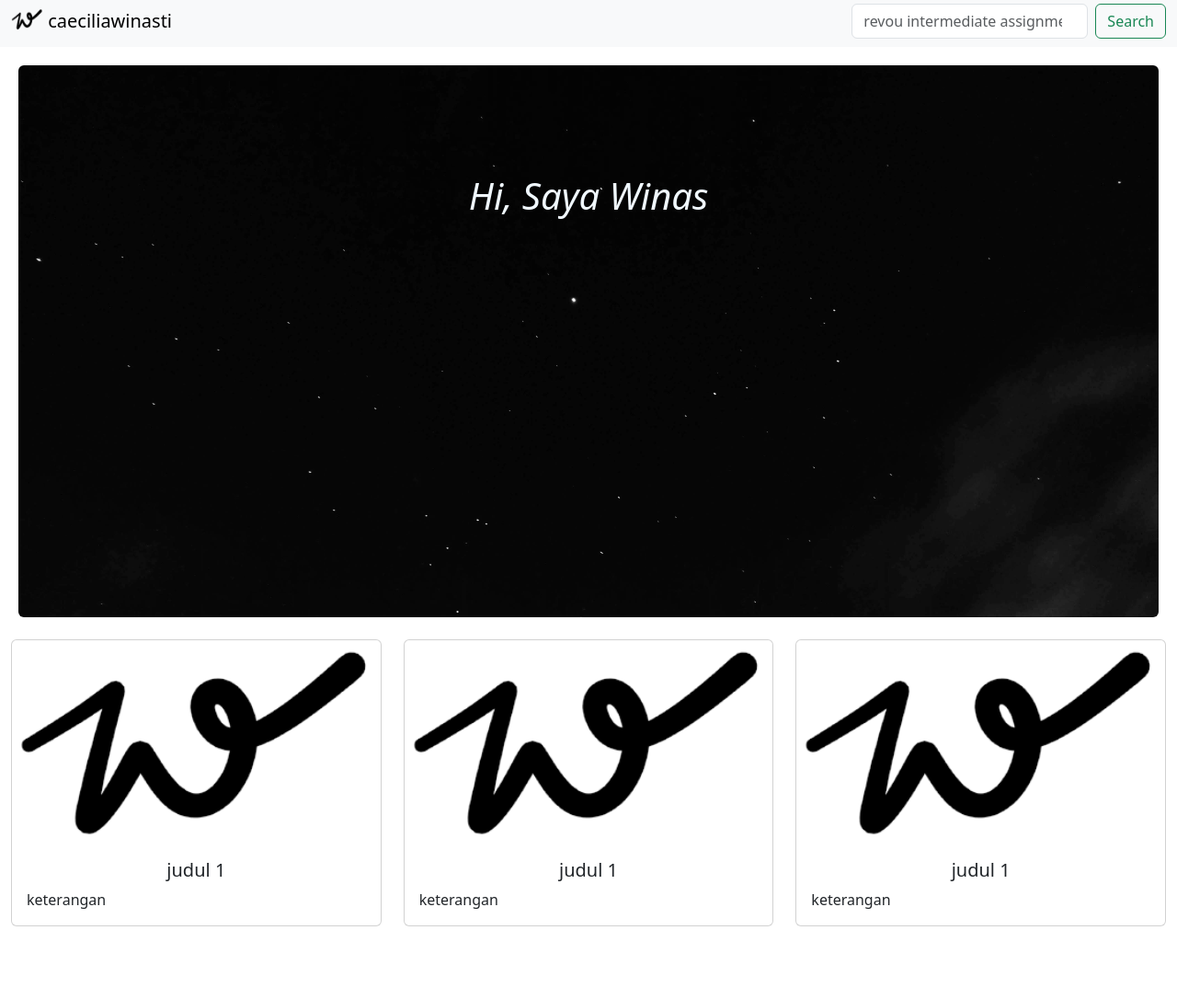
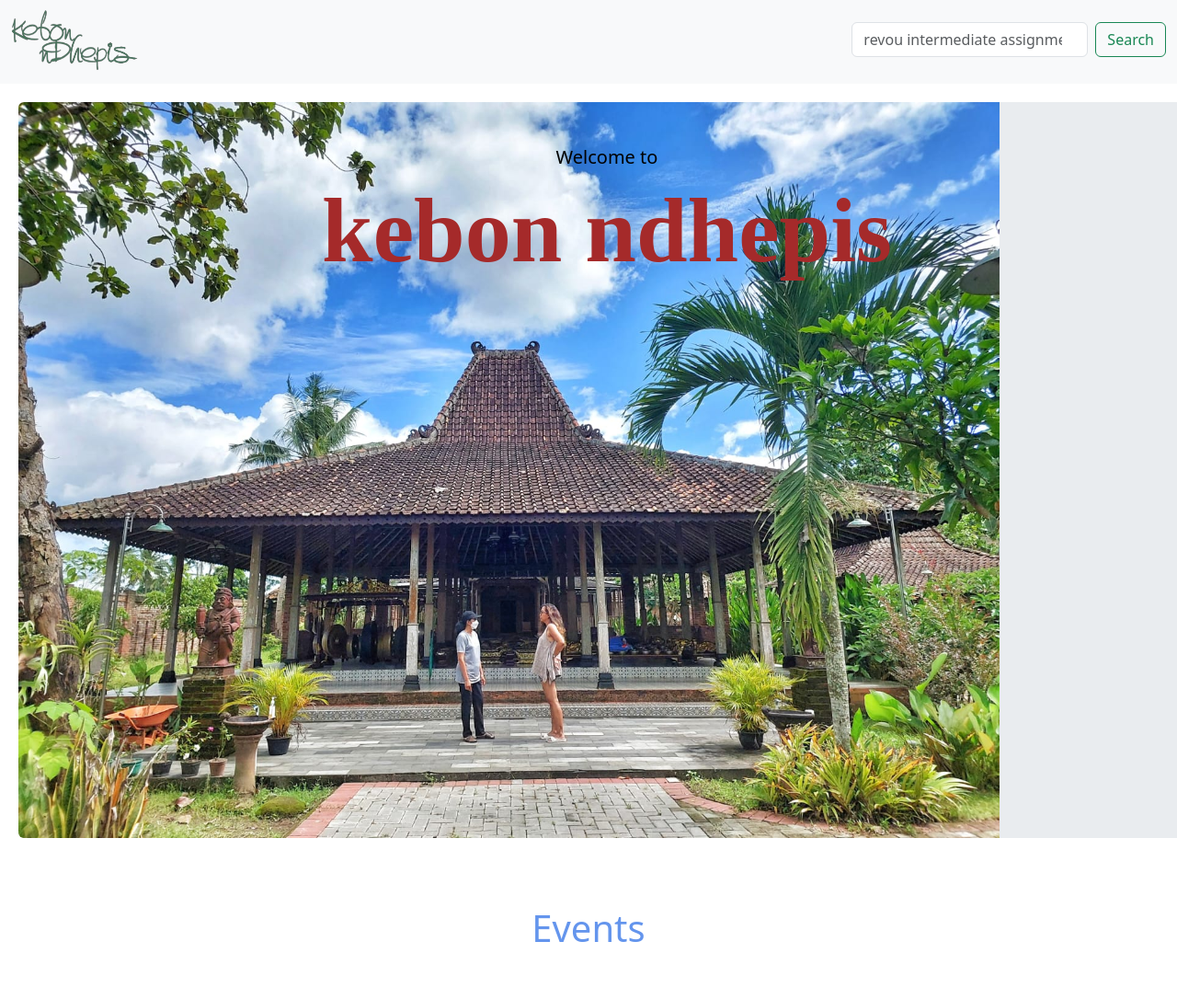
Before and after one commit to revou-trial-SE/intermediate-assignment-caeciliawinasti, a plain HTML site: page index.html in a window 1280 px wide. Shown: the part 5-1091 px from the top of the page at 92% size. Before the commit the page ends 1012 px from the top, so only its background shows below. Drawn offline with nearby package versions, Linux system fonts and the light colour scheme.

Commit message:
feat : add footer

```diff
--- a/index.html
+++ b/index.html
@@ -7,13 +7,14 @@
     <link href="https://cdn.jsdelivr.net/npm/bootstrap@5.3.2/dist/css/bootstrap.min.css" rel="stylesheet" integrity="sha384-T3c6CoIi6uLrA9TneNEoa7RxnatzjcDSCmG1MXxSR1GAsXEV/Dwwykc2MPK8M2HN" crossorigin="anonymous">
     <link rel="stylesheet" href="./style.css">
 </head>
+
+<!--navbar-->
 <body>
     <header>
     <nav class="navbar bg-body-tertiary">
         <div class="container-fluid">
           <a class="navbar-brand" href="#">
-            <img src="./assets/logoW.png" alt="Logo" width="35" height="24" class="d-inline-block align-text-top">
-            caeciliawinasti
+            <img src="./assets/logoKD.png" alt="Logo" width="140" height="70" >
           </a>
 
           <form class="d-flex" role="search">
@@ -23,48 +24,72 @@
         </div>
     </nav>
 
+<!--hero section-->
     <div class="p-4 p-md-5 mb-4 rounded text-body-emphasis bg-body-secondary bg-image">
-        <h1 class="welcome-text"><em>Hi, Saya Winas</em></h1>
+        <h5 class="welcome-text">Welcome to</h5>
+        <h1 class="brand-name"><strong>kebon ndhepis</strong></h1>
     </div>
 
     </header>
 
+<!--card-->
     <main class="container-fluid">
+        <h1 class="events">Events</h1>
         <div class="row">
-            <div class="col">
+            <div class="col-md-4 col-xs-12">
                 <div class="card">
-                    <img src="./assets/logoW.png" class="card-img-top">
+                    <img src="./assets/wedding.jpg" class="card-img-top" alt="wedding image">
                     <div class="card-body">
-                        <h5 class="card-title">judul 1</h5>
-                        <p class="card-text">keterangan</p>
+                        <h5 class="card-title">Wedding</h5>
+                        <p class="card-text">Let us take care of your important day! With our magic, we wil make it into one of your
+                            most beutiful and memorable day for you and your family.
+                        </p>
                     </div>
                 </div>
             </div>
 
-            <div class="col">
+            <div class="col-md-4 col-xs-12">
                 <div class="card">
-                    <img src="./assets/logoW.png" class="card-img-top">
+                    <img src="./assets/staying.jpg" class="card-img-top" alt="staying image">
                     <div class="card-body">
-                        <h5 class="card-title">judul 1</h5>
-                        <p class="card-text">keterangan</p>
+                        <h5 class="card-title">Staying</h5>
+                        <p class="card-text">Tired of your boring days with too much work and too much people?
+                            Staying in our place will give you the rest you need. Far from crowded place, in the middle of a village,
+                            you can recharge your body (and mind!) and get back to work with high spirit in no time.
+                        </p>
                     </div>
                 </div>
             </div>
 
-            <div class="col">
+            <div class="col-md-4 col-xs-12">
                 <div class="card">
-                    <img src="./assets/logoW.png" class="card-img-top">
+                    <img src="./assets/gathering2.jpg" class="card-img-top" alt="gathering image">
                     <div class="card-body">
-                        <h5 class="card-title">judul 1</h5>
-                        <p class="card-text">keterangan</p>
+                        <h5 class="card-title">Gathering</h5>
+                        <p class="card-text">Enjoy your moment with your loved ones!! Everyone is busy. Take a moment to get together
+                            with, family, friends, or your community. </p>
                     </div>
                 </div>
             </div>
         </div>
 
+    </main>
 
+<!--footer-->
+    <footer class="d-flex flex-wrap justify-content-between align-items-center py-3 my-4 border-top">
+        <div class="col-md-4 d-flex align-items-center">
+          <a href="/" class="mb-3 me-2 mb-md-0 text-body-secondary text-decoration-none lh-1">
+            <img class="bi" width="40" height="24" src="./assets/logoW.png"></img>
+          </a>
+          <span class="mb-3 mb-md-0 text-body-secondary">© 2023 caeciliawinasti</span>
+        </div>
 
-    </main>
+        <ul class="nav col-md-4 justify-content-end list-unstyled d-flex">
+          <li class="ms-3"><a class="text-body-secondary" href="#"><svg class="bi" width="24" height="24"><use xlink:href="#twitter"></use></svg></a></li>
+          <li class="ms-3"><a class="text-body-secondary" href="#"><svg class="bi" width="24" height="24"><use xlink:href="#instagram"></use></svg></a></li>
+          <li class="ms-3"><a class="text-body-secondary" href="#"><svg class="bi" width="24" height="24"><use xlink:href="#facebook"></use></svg></a></li>
+        </ul>
+    </footer>
 
 
     <script src="https://cdn.jsdelivr.net/npm/bootstrap@5.3.2/dist/js/bootstrap.bundle.min.js" integrity="sha384-C6RzsynM9kWDrMNeT87bh95OGNyZPhcTNXj1NW7RuBCsyN/o0jlpcV8Qyq46cDfL" crossorigin="anonymous"></script>
--- a/style.css
+++ b/style.css
@@ -1,17 +1,34 @@
 .bg-image {
-    background-image: url(../assets/bg3.jpg);
+    background-image: url(./assets/bgKD.jpg);
     background-repeat: no-repeat;
-    min-height: 600px;
-    background-size: cover;
+    min-height: 800px;
+    width: 100%;
+    background-size: contain;
     margin: 20px;
 }
 
 .welcome-text {
-    padding: 70px 0;
     text-align: center;
-    color: aliceblue;
+    color: rgb(0, 0, 0);
+}
+
+.brand-name {
+    text-align: center;
+    color: brown;
+    font-size: 100px;
+    font-family: lucida handwriting;
+}
+
+.events{
+    padding: 50px 50px;
+    text-align: center;
+    color: cornflowerblue;
 }
 
 .card-title {
     text-align: center;
 }
+
+.ms-3 {
+    color: black;
+}
```
Also changed, not shown: assets/bg1.jpg, assets/bg2.jpg (deleted), assets/bg3.jpg (deleted), assets/bgKD.jpg (added), assets/gathering.jpg (added), assets/gathering2.jpg (added), assets/logoKD.png (added), assets/staying.jpg (added), assets/wedding.jpg (added).
